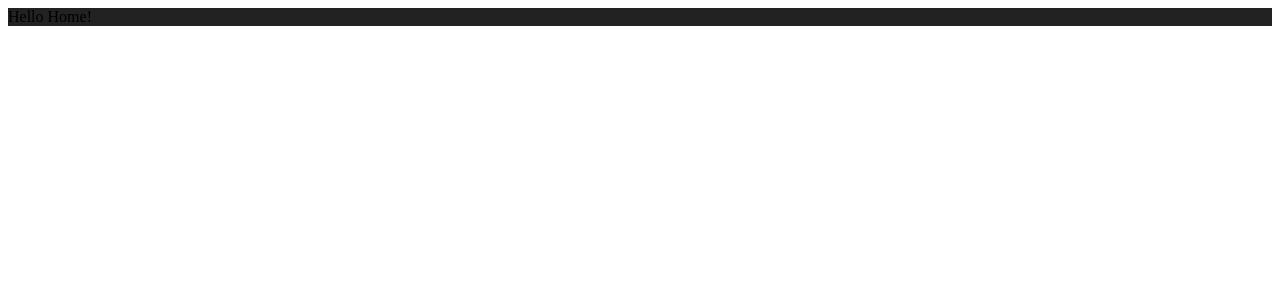
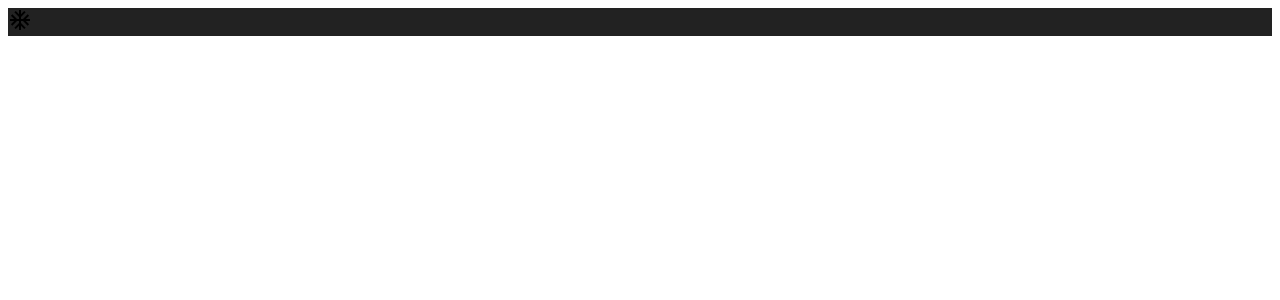
Before and after one commit to assaad-ali/netflix-clone, a React (Create React App) app: page / in a window 1280 px wide. Shown: the top 300 px of the page. Built offline with nearby package versions, Linux system fonts and the light colour scheme; a web font is replaced by a local one.

Commit message:
Install Material-UI dependency, import AcUnitIcon, and add to Home component

```diff
--- a/package.json
+++ b/package.json
@@ -3,6 +3,9 @@
   "version": "0.1.0",
   "private": true,
   "dependencies": {
+    "@emotion/react": "^11.10.6",
+    "@emotion/styled": "^11.10.6",
+    "@mui/icons-material": "^5.11.11",
     "@testing-library/jest-dom": "^5.16.5",
     "@testing-library/react": "^13.4.0",
     "@testing-library/user-event": "^13.5.0",
--- a/src/home/Home.jsx
+++ b/src/home/Home.jsx
@@ -1,9 +1,9 @@
 import "./home.scss";
-
+import AcUnitIcon from '@mui/icons-material/AcUnit';
 const Home = () => {
   return (
     <div class="home">
-        Hello Home!
+        <AcUnitIcon/>
     </div>
   )
 }
```
Also changed, not shown: 1 other file (tests, documents, lock files or other folders).
